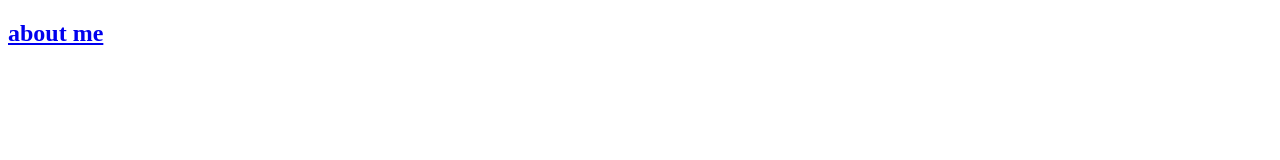
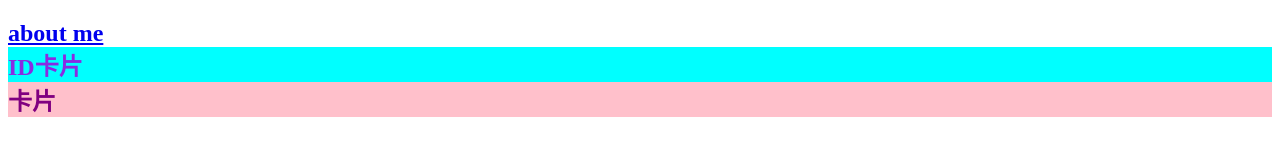
Before and after one commit to wu2003920826/web_0307, a plain HTML site: page index.html in a window 1280 px wide. Drawn offline with Linux system fonts and the light colour scheme.

Commit message:
C1_0307-3

```diff
--- a/index.html
+++ b/index.html
@@ -3,10 +3,33 @@
 <head>
     <meta charset="UTF-8">
     <title>my w4 web page</title>
+    <style>
+        h2{
+            color: blueviolet;
+        }
+        .card{
+            background-color: pink;
+        }
+        .redfont{
+            color: purple;
+        }
+        /*for id*/
+        #new_card{
+            background-color: aqua;
+        }
+    </style>
 </head>
 <body>
 <h2>
     <a href="about.html">about me</a>
+
+    <div id="new_card" class="card">
+        ID卡片
+    </div>
+    <div class="card redfont">
+        卡片
+    </div>
 </h2>
+
 </body>
 </html>
```
